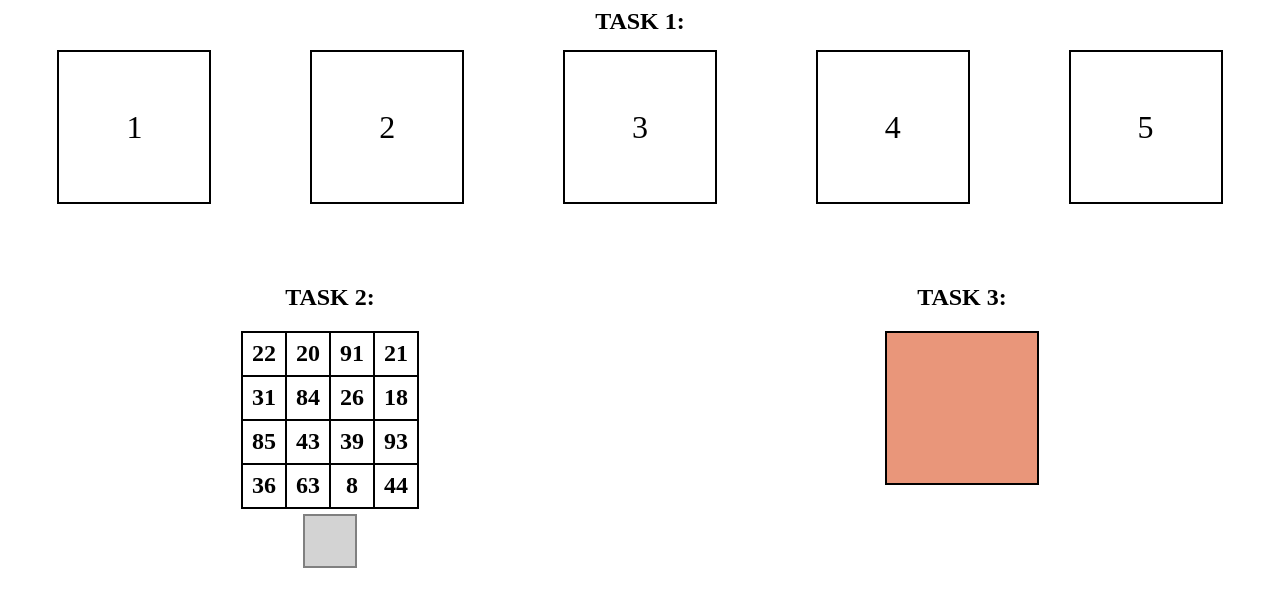
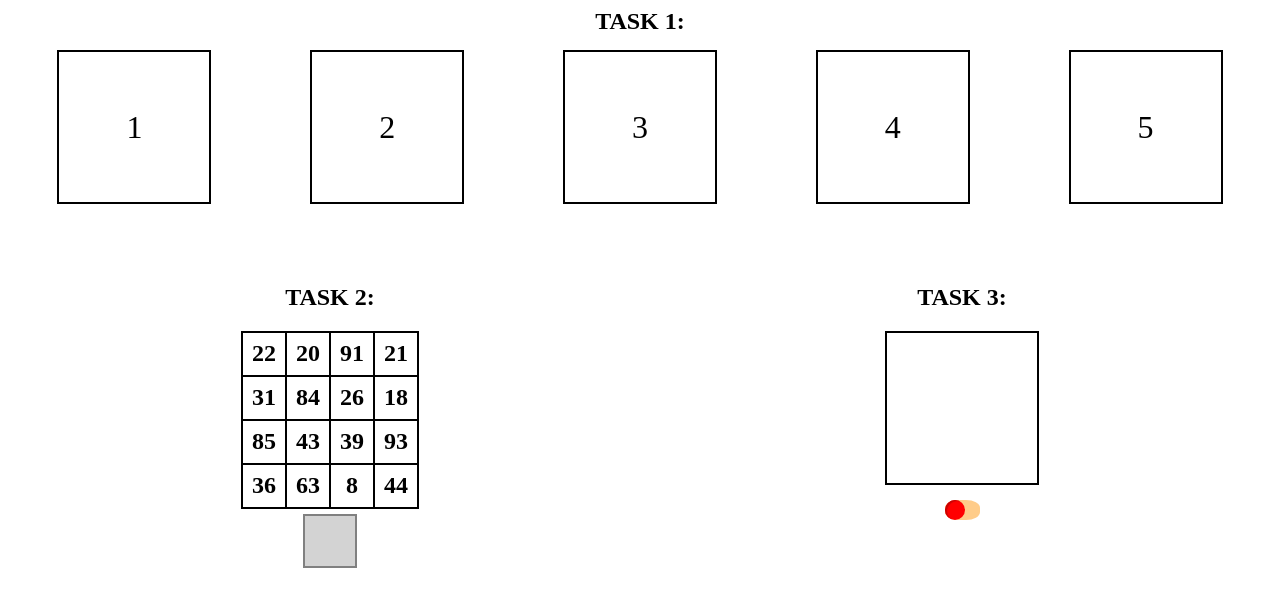
Before and after one commit to DIvakh/hw19, a website: page src/index.html in a window 1280 px wide. Drawn offline with Linux system fonts and the light colour scheme.

Commit message:
Added toggler button as example

```diff
--- a/src/index.html
+++ b/src/index.html
@@ -11,7 +11,17 @@
         <section class="task1"> <h2 class="task firstTitle">TASK 1:</h2><div class="container"></div> </section>
         <section class="container">
             <section class="task2"> <h2 class="task">TASK 2:</h2></section>
-            <section class="task3"> <h2 class="task">TASK 3:</h2> <div class="square example"></div></section>
+            <section class="task3">
+                <h2 class="task">TASK 3:</h2>
+                <div class="square example"> </div>
+                <form>
+                    <label for="task3form" class="togglerContainer">
+                        <input class="toggler" type="checkbox" id="task3form" />
+                        <label class="togglerLabel" for="task3form"></label>
+                        <div class="colorToggle"></div>
+                    </label>
+                </form>
+            </section>
         </section>
         <script src="index.js"></script>
     </body>
--- a/src/index.js
+++ b/src/index.js
@@ -49,6 +49,7 @@ $container.addEventListener('click', e => {
 
 // ========== TASK 2: ==========
 //==============================
+
 const randomRange = 100;
 const fromOne = 1;
 const tableSize = 4;
@@ -102,4 +103,8 @@ function classToggle(element, toggledClass) {
 
 // ===== As example: =====
 
-classToggle('.example', 'toggled');
+const $button = document.querySelector('.toggler');
+
+$button.addEventListener('click', () => {
+    classToggle('.example', 'toggled');
+});
--- a/styles/style.css
+++ b/styles/style.css
@@ -68,6 +68,55 @@ td {
 
 .toggled {
     background-color: darksalmon;
-    transform: rotate(360deg);
-    transition: transform 0.8s;
+    transform: rotate(90deg);
+    transition: transform 0.2s linear;
 }
+
+form {
+    margin-top: 15px;
+    font-size: 1.5rem;
+}
+.toggler {
+    display: none;
+}
+.togglerLabel {
+    display: block;
+    background-color: red;
+    width: 20px;
+    height: 20px;
+    border-radius: 50%;
+    box-shadow: inset 2px 1px 1px rgb(199, 3, 3);
+    position: absolute;
+    cursor: pointer;
+    transition: all 0.1s;
+    z-index: 10;
+}
+
+.toggler:checked + .togglerLabel {
+    transition: all 0.1s;
+    box-shadow: inset -2px -1px 1px rgb(1, 88, 1);
+    background-color: green;
+    right: 0px;
+}
+.togglerContainer {
+    margin: 0 auto;
+    border-radius: 40%;
+    cursor: pointer;
+    display: block;
+    position: relative;
+    height: 20px;
+    width: 35px;
+    background-color: rgb(255, 204, 137);
+}
+.toggler:checked ~ .colorToggle {
+    background-color: rgb(226, 226, 106);
+}
+.colorToggle {
+    border-radius: 40%;
+    position: absolute;
+    top: 0;
+    bottom: 0;
+    left: 0;
+    right: 0;
+    z-index: 5;
+}
```
